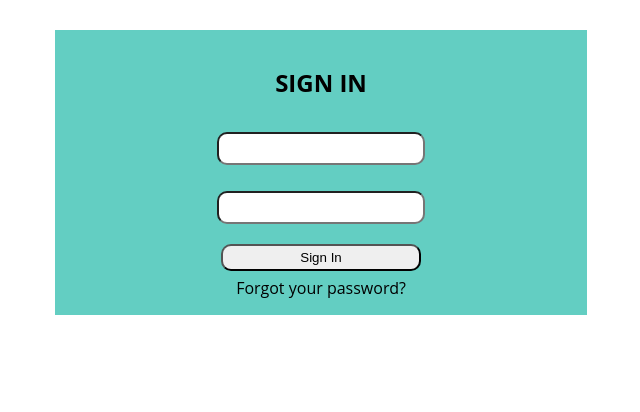
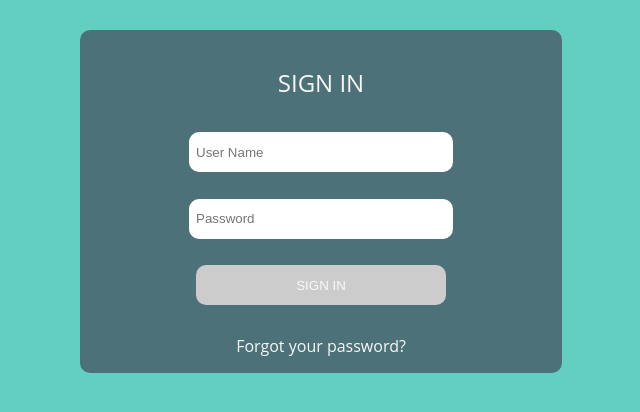
Before and after one commit to HollyJHuber/Final-Assessment, a React (Create React App) app: page / in a window 1280 px wide. Shown: the top 412 px of the page, without its empty margins (319-959 px from the left). Built offline with nearby package versions, Linux system fonts and the light colour scheme.

Commit message:
adds CSS to specs

```diff
--- a/src/components/Login.js
+++ b/src/components/Login.js
@@ -23,17 +23,19 @@ class Login extends Component {
           <h2> Sign In </h2>
           <input  type = "text"
                   name = "username"
+                  placeholder = "User Name"
                   value = {this.state.username}
                   onChange={this.handleName}/>
           <br />
           <input  type = "password"
                   name = "password"
+                  placeholder = "Password"
                   value={this.state.password}
                   onChange={this.handlePassword}/>
           <br />
           <button type = "submit">Sign In</button>
         </form>
-        <span>Forgot your password?</span>
+        <span><a>Forgot your password?</a></span>
       </div>
     );
   }
--- a/src/components/Profile.js
+++ b/src/components/Profile.js
@@ -41,7 +41,7 @@ class Profile extends Component {
             <li>Location: {this.props.user.location}</li>
           </ul>
         </div>
-        <h4>Edit Profile</h4>
+        <h4><a>Edit Profile</a></h4>
       </div>
     );
   }
--- a/src/index.css
+++ b/src/index.css
@@ -2,6 +2,8 @@ body {
   margin: 0;
   padding: 0;
   font-family: 'Open Sans', sans-serif;
+  background-color: #63CEC2;
+  color: #F7F8F9;
 }
 
 ul, li {
@@ -10,30 +12,54 @@ ul, li {
 }
 
 h2{
-    text-transform: uppercase;
+  text-transform: uppercase;
+}
+
+h2, h4{
+    font-weight: normal;
 }
 
 .Login, .Profile {
-  width: 500px;
+  width: 450px;
   margin: 30px auto;
   padding: 1em;
   text-align: center;
-  background-color: #63CEC2;
+  background-color: rgba(67, 75, 89, 0.7);
+  border-radius: 10px;
 }
 
 .Login input{
-  margin: 1em;
+  height: 2em;
+}
+
+.Login button{
+  margin-bottom: 30px;
+  height: 3em;
+  color: #F7F8F9;
+  background-color: #CCC;
+  text-transform: uppercase;
+}
+
+.Login button:hover, a:hover {
+  color: #63CEC2;
+}
+
+li{
+  font-size: .875em;
 }
 
 button, input{
-  width: 200px;
-  height: 2em;
+  margin: 1em;
+  padding: .5em;
+  border-style: none;
+  width: 250px;
   border-radius: 10px;
 }
 
-.Login button{
-  margin: 0.5em;
+span{
+    margin-bottom: 36px;
 }
+
 .flexContainer{
   display: flex;
 }
@@ -41,6 +67,8 @@ button, input{
 .Profile img{
   width: 200px;
   height: 136px;
+  border-radius: 10px;
+
 }
 
 .Profile li{
```
